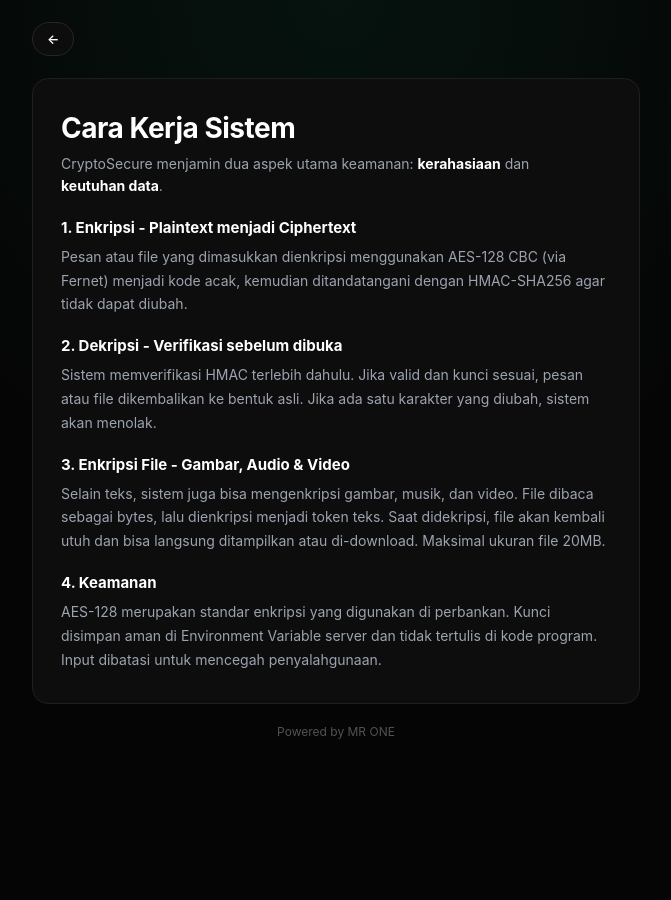
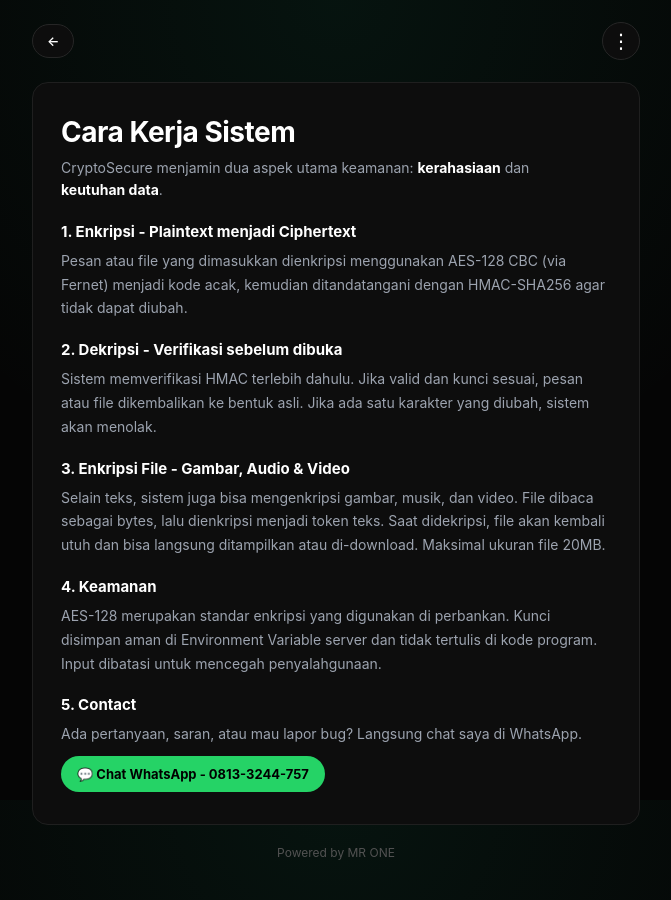
Before and after one commit to mrone61/cry, a Flask app: page /about in a window 1280 px wide. Shown: the whole page, without its empty margins (304-975 px from the left). Before the commit the page ends 739 px from the top, so only its background shows below. Run offline with Flask 3, Linux system fonts and the light colour scheme.

Commit message:
Update about.html

```diff
--- a/templates/about.html
+++ b/templates/about.html
@@ -8,8 +8,15 @@
 </head>
 <body>
 
-    <header class="navbar" style="justify-content: flex-start;">
+    <header class="navbar" style="justify-content: space-between;">
         <a href="/" class="back-link">←</a>
+        <div class="menu-wrap">
+            <button class="menu-btn" onclick="toggleMenu(event)">⋮</button>
+            <div id="menuDropdown" class="dropdown">
+                <a href="/about">ℹ️ &nbsp; About</a>
+                <a href="https://wa.me/628133244757?text=Halo%20bro%2C%20saya%20mau%20tanya%20tentang%20web%20CryptoSecure%20Vault" target="_blank">💬 &nbsp; Contact</a>
+            </div>
+        </div>
     </header>
 
     <div class="container">
@@ -30,9 +37,25 @@
                 <h3>4. Keamanan</h3>
                 <p>AES-128 merupakan standar enkripsi yang digunakan di perbankan. Kunci disimpan aman di Environment Variable server dan tidak tertulis di kode program. Input dibatasi untuk mencegah penyalahgunaan.</p>
 
+                <h3>5. Contact</h3>
+                <p>Ada pertanyaan, saran, atau mau lapor bug? Langsung chat saya di WhatsApp.</p>
+                <a href="https://wa.me/628133244757?text=Halo%20bro%2C%20saya%20mau%20tanya%20tentang%20web%20CryptoSecure%20Vault" target="_blank" style="display:inline-block; margin-top:10px; background:#25D366; color:#000; padding:10px 16px; border-radius:99px; font-size:13px; font-weight:700; text-decoration:none;">💬 Chat WhatsApp - 0813-3244-757</a>
+
             </div>
         </div>
         <div class="footer">Powered by MR ONE</div>
     </div>
+
+    <script>
+        function toggleMenu(e){
+            e.stopPropagation();
+            document.getElementById("menuDropdown").classList.toggle("show");
+        }
+        window.onclick = function(e){
+            if(!e.target.matches('.menu-btn')){
+                document.getElementById("menuDropdown").classList.remove("show");
+            }
+        }
+    </script>
 </body>
 </html>
```
